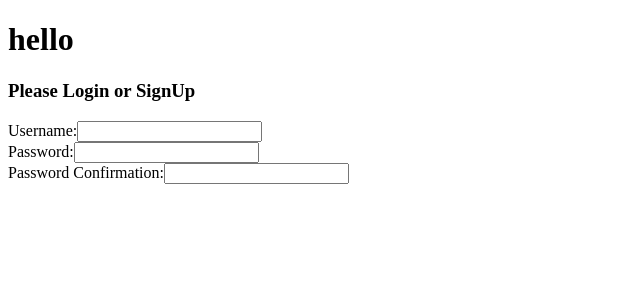
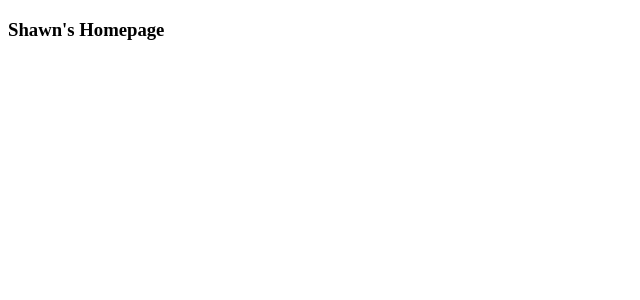
Before and after one commit to PercTruman/phase-4-project-frontend, a React (Create React App) app: page /login in a window 1280 px wide. Shown: the top 300 px of the page, without its empty margins (0-640 px from the left). Built offline with nearby package versions, Linux system fonts and the light colour scheme.

Commit message:
cumstomize teacher/user form fields

```diff
--- a/src/App.js
+++ b/src/App.js
@@ -1,15 +1,13 @@
 import React from 'react'
 import Home from './Home'
 import Navbar from './Navbar'
-import  Signup  from './Signup';
+
 
 function App() {
   return (
     <div className="App">
-      <h1>hello</h1>
       <Home />
       <Navbar />
-      <Signup />
     </div>
   );
 }
--- a/src/Signup.js
+++ b/src/Signup.js
@@ -3,68 +3,89 @@ import { UserConsumer } from "./context/userContext";
 import { useNavigate } from "react-router-dom";
 
 const Signup = () => {
-    const [username, setUsername] = useState("")
-    const [password, setPassword] = useState("")
-    const [passwordConfirmation, setPasswordConfirmation] = useState("")
-    const [errorsList, setErrorsList] = useState([])
-    const {signup} = useContext(UserConsumer)
-    const navigate = useNavigate()
+  const [password, setPassword] = useState("");
+  const [firstName, setFirstName] = useState("");
+  const [lastName, setLastName] = useState("");
+  const [email, setEmail] = useState("");
+  const [passwordConfirmation, setPasswordConfirmation] = useState("");
+  const [errorsList, setErrorsList] = useState([]);
+  const { signup } = useContext(UserConsumer);
+  const navigate = useNavigate();
 
   const handleSubmit = (e) => {
-        e.preventDefault()
-        fetch('signup', {
-            method: 'POST',
-            headers: {'Content-Type': 'application/json'},
+    e.preventDefault();
+    fetch("/signup", {
+      method: "POST",
+      headers: { "Content-Type": "application/json" },
       body: JSON.stringify({
-                username: username,
+        firstName: firstName,
+        lastName: lastName,
+        email: email,
         password: password,
-                password_confirmation: passwordConfirmation
+        password_confirmation: passwordConfirmation,
+      }),
     })
-    })
-       .then(res => res.json())
-       .then(user => {
+      .then((res) => res.json())
+      .then((user) => {
         if (!user.errors) {
-            signup(user)
-            navigate('/')
+          signup(user);
+          navigate("/");
         } else {
-            setUsername("")
-            setPassword("")
-            setPasswordConfirmation("")
-            const errorLis = user.errors.map(e => <li>{e}</li>)
-            setErrorsList(errorLis)
+          setFirstName("");
+          setLastName("");
+          setEmail("");
+          setPassword("");
+          setPasswordConfirmation("");
+          const errorLis = user.errors.map((e) => <li>{e}</li>);
+          setErrorsList(errorLis);
         }
-    })
-}
+      });
+  };
 
   return (
     <div>
       <form onSubmit={handleSubmit}>
-            <label>Username:</label>
+        <label>First Name:</label>
         <input
           type="text"
-                id = "username"
-                value = {username}
+          id="firstName"
+          value={firstName}
+          onChange={(e) => setFirstName(e.target.value)}
+        />
+        <br />
+        <label>Last Name:</label>
+        <input
+          type="text"
+          id="lastName"
+          value={lastName}
+          onChange={(e) => setLastName(e.target.value)}
+        />
+        <br />
+        <label>Email Address:</label>
+        <input
+          type="email"
+          id="email"
+          value={email}
           onChange={(e) => setUsername(e.target.value)}
-            /> <br/>
+        />{" "}
+        <br />
         <label>Password:</label>
         <input
           type="password"
-                id = "password"
-                value = {password}
+          id="password"
+          value={password}
           onChange={(e) => setPassword(e.target.value)}
         />
-             <br/>
+        <br />
         <label>Password Confirmation:</label>
         <input
           type="password"
-                id = "passwordConfirmation"
-                value = {passwordConfirmation}
+          id="passwordConfirmation"
+          value={passwordConfirmation}
           onChange={(e) => setPasswordConfirmation(e.target.value)}
         />
       </form>
-        <ul>
-            {errorsList}
-        </ul>
+      <ul>{errorsList}</ul>
     </div>
   );
 };
--- a/src/context/userContext.js
+++ b/src/context/userContext.js
@@ -8,7 +8,7 @@ function UserProvider({ children }) {
     name: "Shawn",
     password: "password"
   });
-  const [loggedIn, setLoggedIn] = useState(false);
+  const [loggedIn, setLoggedIn] = useState(true);
 
   // useEffect(() => {
   //   fetch("/me")
```
Lines whose indentation alone changed are shown as unchanged.
